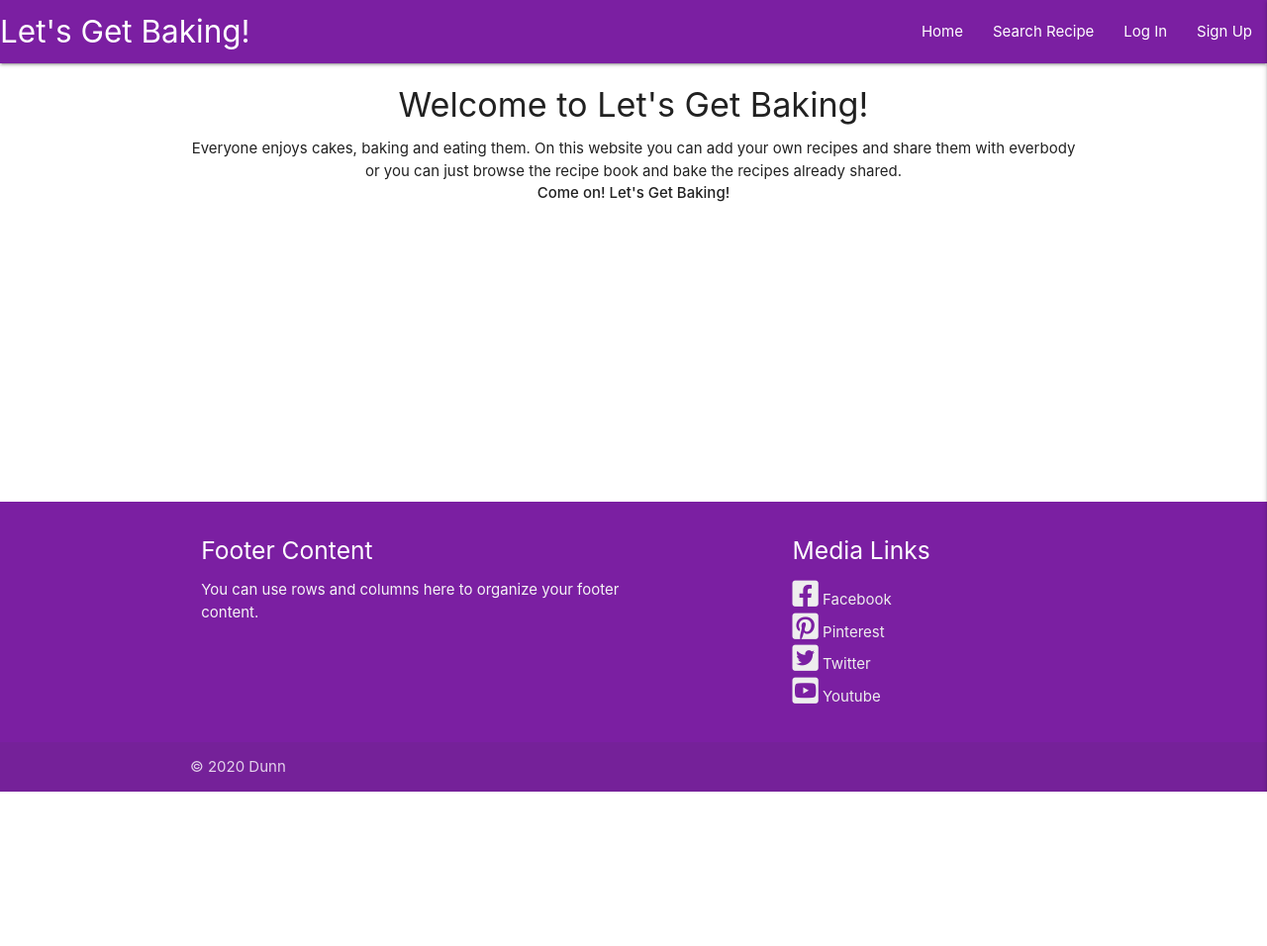
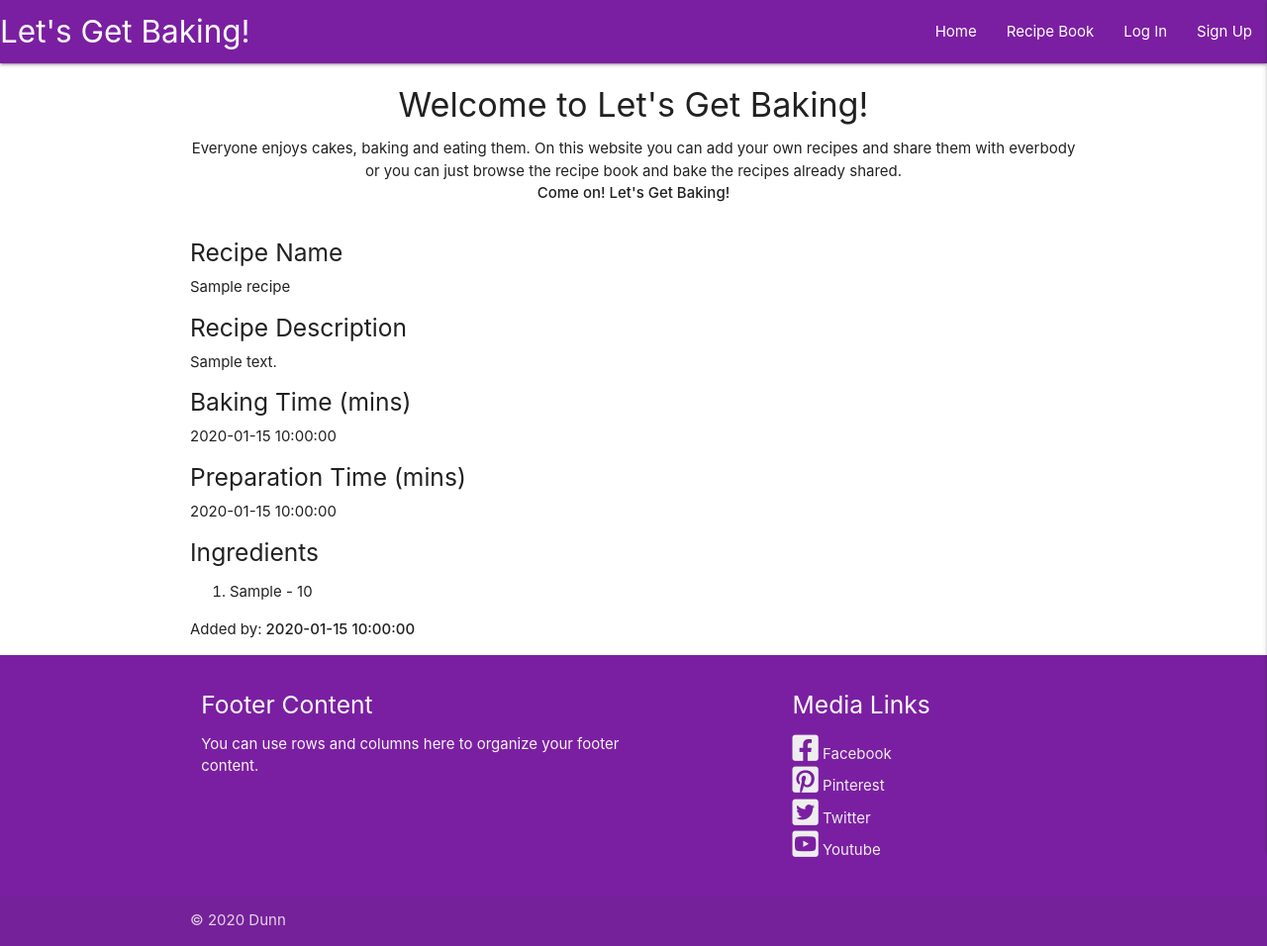
Before and after one commit to RyanLovell89/Lets_Get_Baking, a Flask app: page / in a window 1280 px wide. Shown: the whole page at 99% size. Before the commit the page ends 800 px from the top, so only its background shows below. Run offline with Flask 2, Linux system fonts and the light colour scheme; a database or web service that is not in the repository returns one stand-in record (values such as "Sample title"); some libraries are stand-ins or nearby versions.

Commit message:
changed the name of search page to recipe book, changed link names in nav

```diff
--- a/app.py
+++ b/app.py
@@ -121,11 +121,11 @@ def add_recipe():
 
 
 # search function
-@app.route("/search", methods=["GET", "POST"])
-def search():
+@app.route("/recipe_book", methods=["GET", "POST"])
+def recipe_book():
     query = request.form.get("query")
     recipes = (mongo.db.recipes.find({"$text": {"$search": query}}))
-    return render_template("search.html", recipes=recipes)
+    return render_template("recipe_book.html", recipes=recipes)
 
 
 if __name__ == "__main__":
--- a/templates/base.html
+++ b/templates/base.html
@@ -22,7 +22,7 @@
                     <a href="#" data-target="mobile-demo" class="sidenav-trigger right"><i class="fas fa-bars"></i></a>
                 <ul class="right hide-on-med-and-down">
                     <li><a href="{{ url_for('index') }}">Home</a></li>
-                    <li><a href="{{ url_for('search') }}">Search Recipe</a></li>
+                    <li><a href="{{ url_for('search') }}">Recipe Book</a></li>
                     {% if session.user %}
                         <li><a href="{{ url_for('add_recipe') }}">Add Recipe</a></li>
                         <li><a href="{{ url_for('profile', username=session['user']) }}">Profile</a></li>
@@ -38,7 +38,7 @@
                 <ul class="sidenav text-color" id="mobile-demo">
                     <li><h4 class="center-align">Let's Get Baking</h4></li>
                     <li><a href="{{ url_for('index') }}">Home</a></li>
-                    <li><a href="{{ url_for('search') }}">Search Recipe</a></li>
+                    <li><a href="{{ url_for('search') }}">Recipe Book</a></li>
                     {% if session.user %}
                         <li><a href="{{ url_for('add_recipe') }}">Add Recipe</a></li>
                         <li><a href="{{ url_for('profile', username=session['user']) }}">Profile</a></li>
--- a/templates/index.html
+++ b/templates/index.html
@@ -11,7 +11,8 @@
     </p>
 </div>
 
-    <!-- {% for recipe in recipes %}
+<div>
+    {% for recipe in recipes %}
         <h5>Recipe Name</h5>
             {{ recipe.recipe_name }}
         <h5>Recipe Description</h5>
@@ -25,7 +26,7 @@
             <li>{{ recipe.ingredient_one }} - {{ recipe.weight_one }}</li>
         </ol>
         <p>Added by:<strong> {{ recipe.added_by }}</strong></p>
-    {% endfor %} -->
-
+    {% endfor %}
+</div>
 
 {% endblock %}
--- a/templates/search.html
+++ b/templates/recipe_book.html
@@ -19,4 +19,5 @@
     </form>
 </div>
 
+
 {% endblock %}
```
